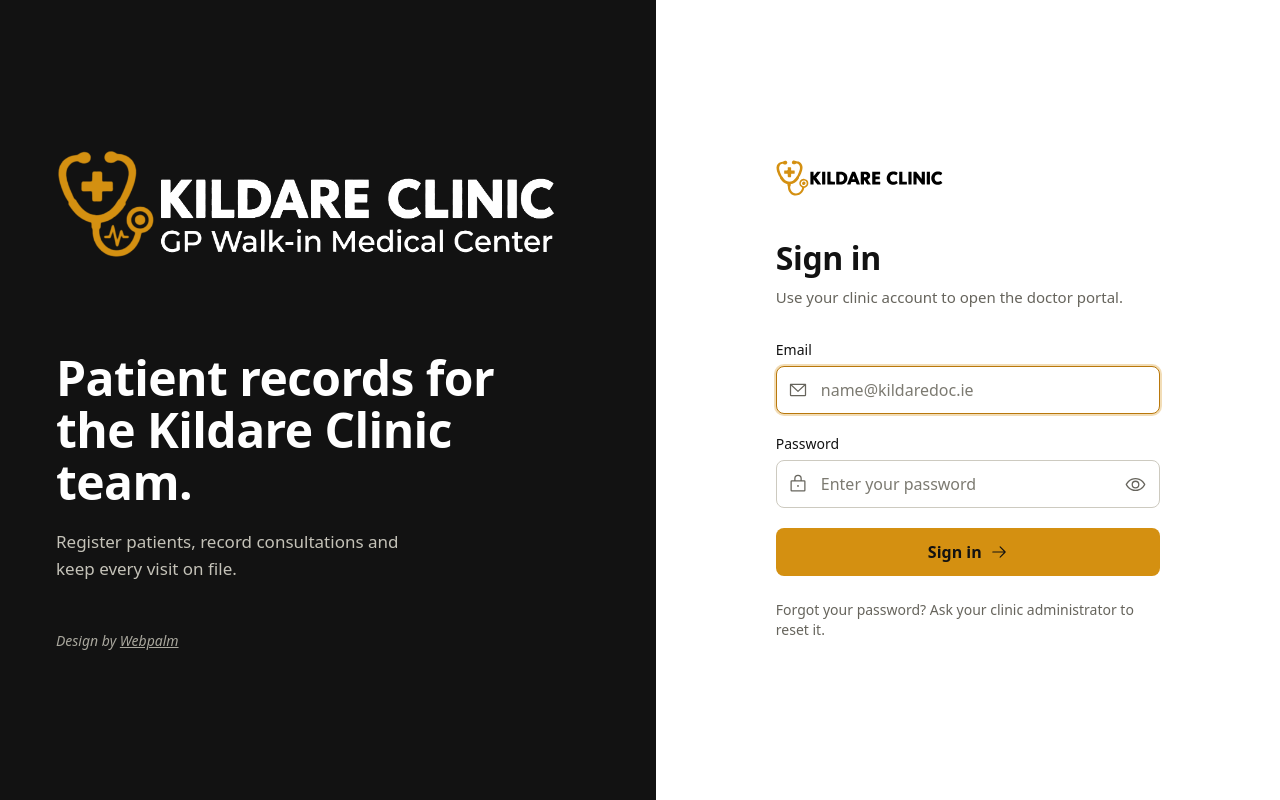
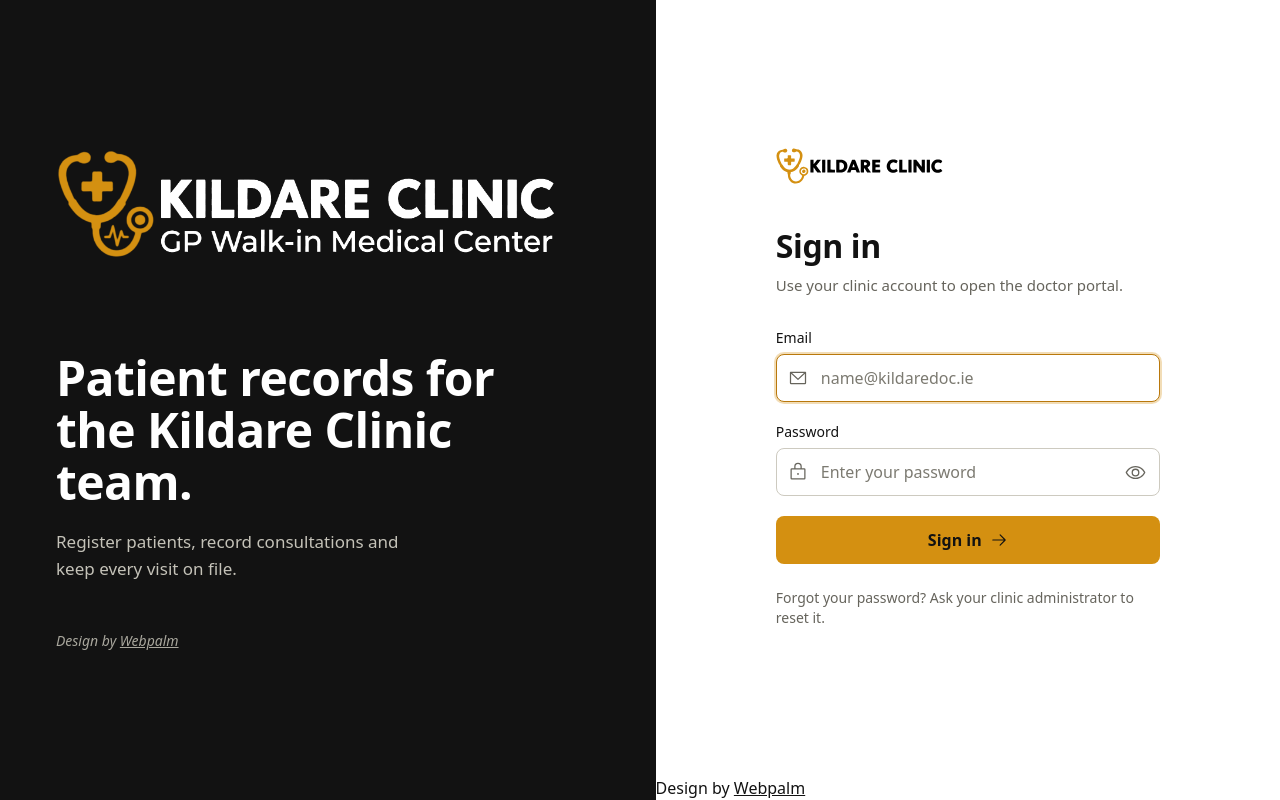
Before and after one commit to Sharjeel-Hashmi/KildareClinicPortal, a React (Vite) app: page /login in a window 1280 px wide. Built offline with nearby package versions, Linux system fonts and the light colour scheme; no server answers.

Commit message:
AppaLayout text change, Login footer: replace Nua Healthcare text with Design by Webpalm link

```diff
--- a/src/components/layout/AppLayout.jsx
+++ b/src/components/layout/AppLayout.jsx
@@ -26,7 +26,7 @@
       <div className="flex items-center gap-3 px-5 pb-5 pt-6">
         <LogoMark className="h-10 w-auto" />
         <div className="min-w-0">
-          <Wordmark className="h-[13px] w-auto text-white" />
+          <Wordmark className="h-6 w-auto text-white" />
           <p className="mt-1.5 text-[13px] text-[#a9a79d]">Doctor portal</p>
         </div>
       </div>
@@ -101,7 +101,7 @@
       <header className="sticky top-0 z-30 flex h-14 items-center justify-between bg-ink px-4 lg:hidden">
         <div className="flex items-center gap-2.5">
           <LogoMark className="h-8 w-auto" />
-          <Wordmark className="h-[11px] w-auto text-white" />
+          <Wordmark className="h-6 w-auto text-white" />
         </div>
         <button
           type="button"
--- a/src/pages/Login.jsx
+++ b/src/pages/Login.jsx
@@ -149,7 +149,13 @@
           </div>
         </div>
 
-        <p className="px-5 pb-6 text-center text-[13px] text-muted lg:hidden">Nua Healthcare Limited</p>
+          <p className="...pehle wali classes...">
+            Design by{" "}
+           <a href="https://www.webpalm.ie/" target="_blank" rel="noopener noreferrer" className="underline hover:no-underline">
+             Webpalm
+           </a>
+          </p>
+
       </section>
     </div>
   );
```
